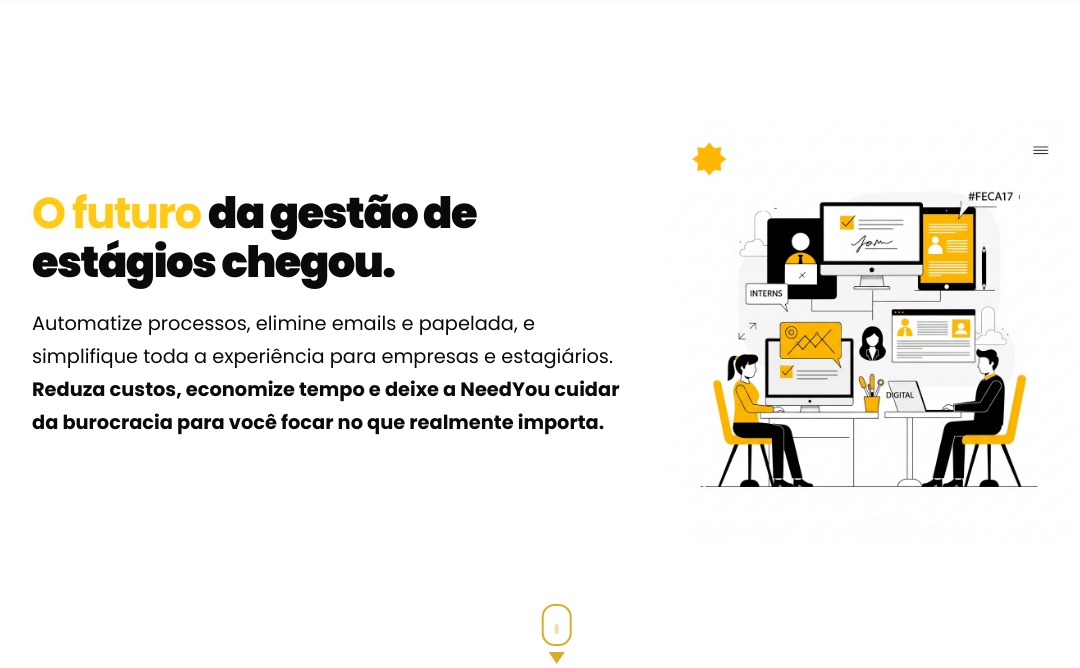
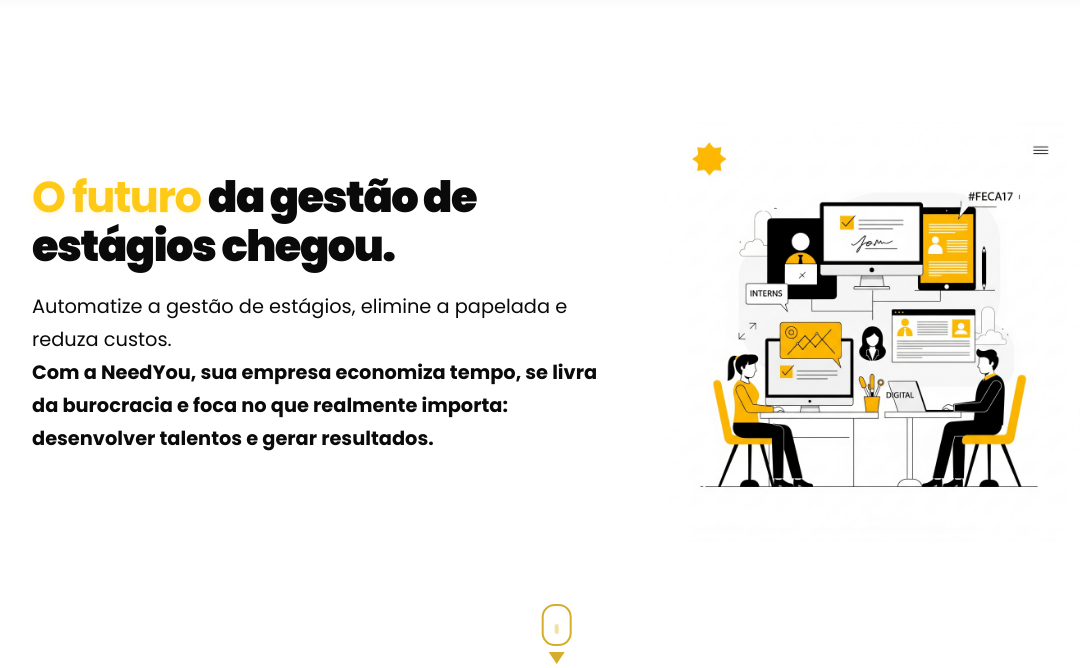
Before and after one commit to LincolnJota/needyou-site, a PHP site: page /index.html in a window 1280 px wide. Shown: the part 81-749 px from the top of the page, without its empty margins (83-1163 px from the left). Run offline with PHP 8.4, Linux system fonts and the light colour scheme.

Commit message:
change index text

```diff
--- a/index.html
+++ b/index.html
@@ -42,11 +42,9 @@
                         <span class="gradient-text">O futuro </span> da gestão de estágios chegou.
                     </h1>
                     <p>
-                        Automatize processos, elimine emails e papelada, e simplifique toda a experiência para empresas
-                        e
-                        estagiários.<br>
-                        <b>Reduza custos, economize tempo e deixe a NeedYou cuidar da burocracia para você focar no que
-                            realmente importa.</b>
+                        Automatize a gestão de estágios, elimine a papelada e reduza custos.<br>
+                        <b>Com a NeedYou, sua empresa economiza tempo, se livra da burocracia e foca no que realmente
+                            importa: desenvolver talentos e gerar resultados.</b>
                     </p>
                 </div>
                 <div class="hero-art">
```
Also changed, not shown: index.php (+2 -5 lines).
